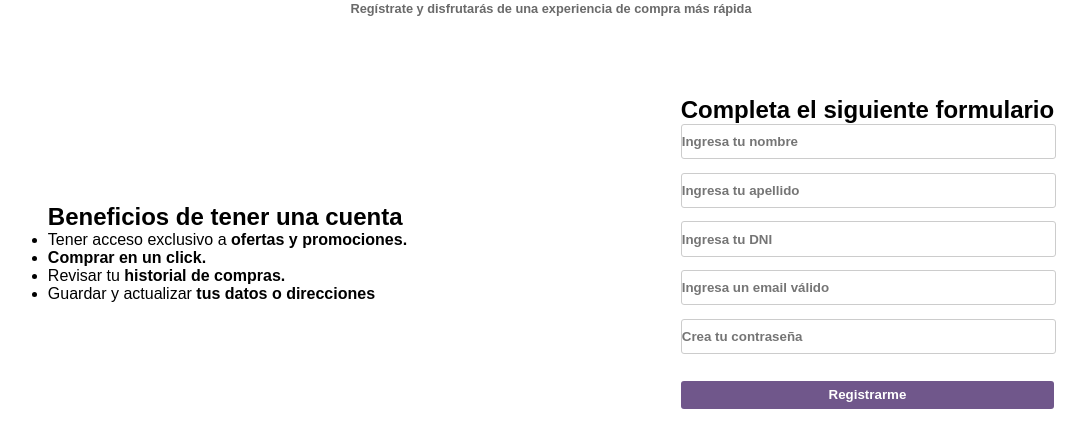
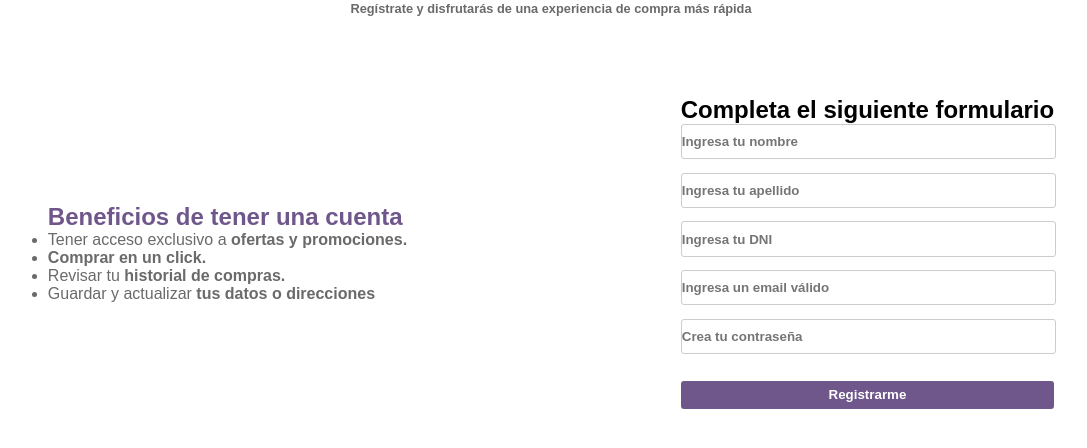
Before and after one commit to Focbri/proyectoR, a PHP site: page /registro.php in a window 1280 px wide. Shown: the part 289-737 px from the top of the page, without its empty margins (89-1176 px from the left). Run offline with PHP 8.4, Linux system fonts and the light colour scheme.

Commit message:
NeroOnCode

```diff
--- a/Controller/C_Registro.php
+++ b/Controller/C_Registro.php
@@ -0,0 +1,4 @@
+<?php
+  require("Model/Conexion.php");
+  echo ("Registro");
+?>
--- a/Resources/registro.css
+++ b/Resources/registro.css
@@ -30,3 +30,9 @@
   font-weight: bold;
   color: #6a6a6a;
 }
+.formulario .beneficios h2{
+  color: #70578b;
+}
+.formulario .beneficios li{
+  color:#6a6a6a;
+}
--- a/login.php
+++ b/login.php
@@ -1,6 +1,6 @@
 <!--Conexión a la BD-->
 <?php require_once("Controller/C_Login.php");
-  //echo $resolucion;
+  echo $resolucion;
 ?>
 <!--HTML-->
 <?php require_once('Resources/header_Login.php');?>
--- a/registro.php
+++ b/registro.php
@@ -1,6 +1,3 @@
-<!--Conexión a la BD-->
-<?php require_once('Model/Conexion.php'); ?>
-
 <!--HTML-->
 <?php require_once('Resources/header_Registro.php');?>
 
```
